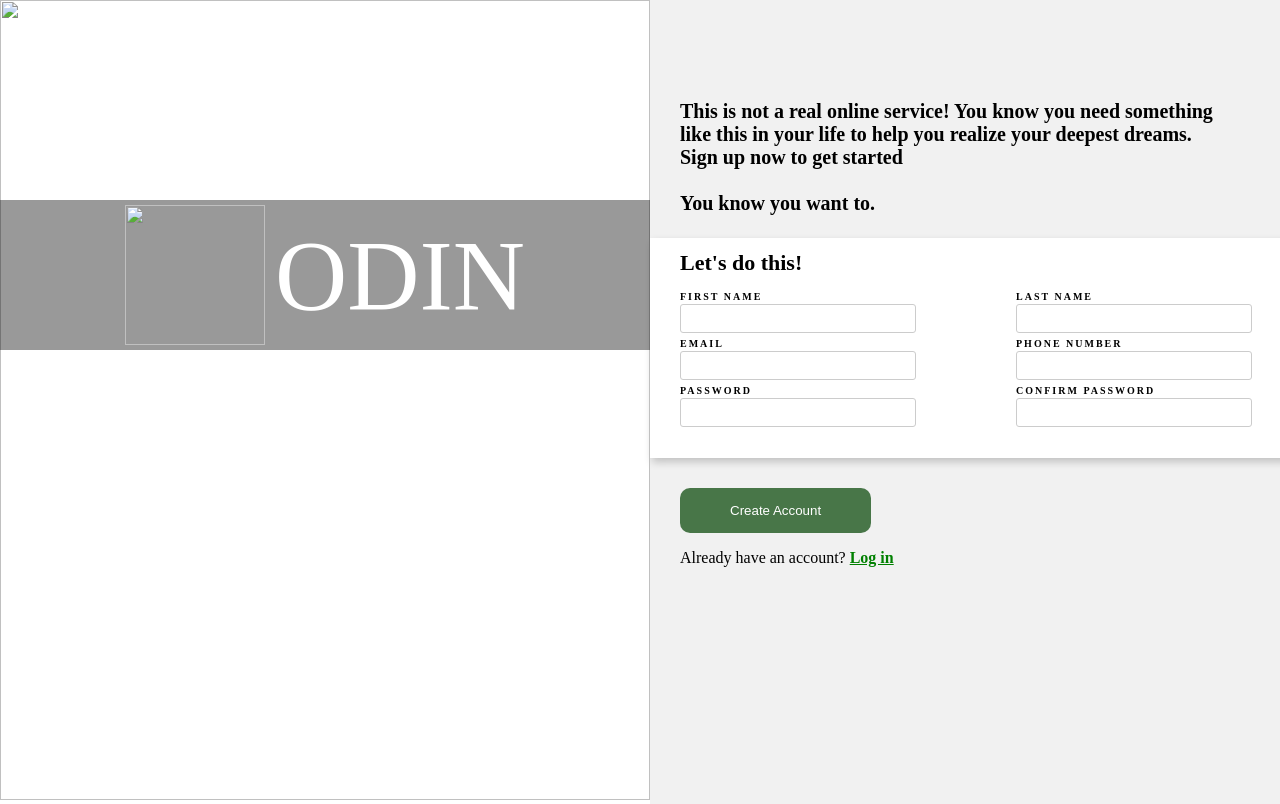
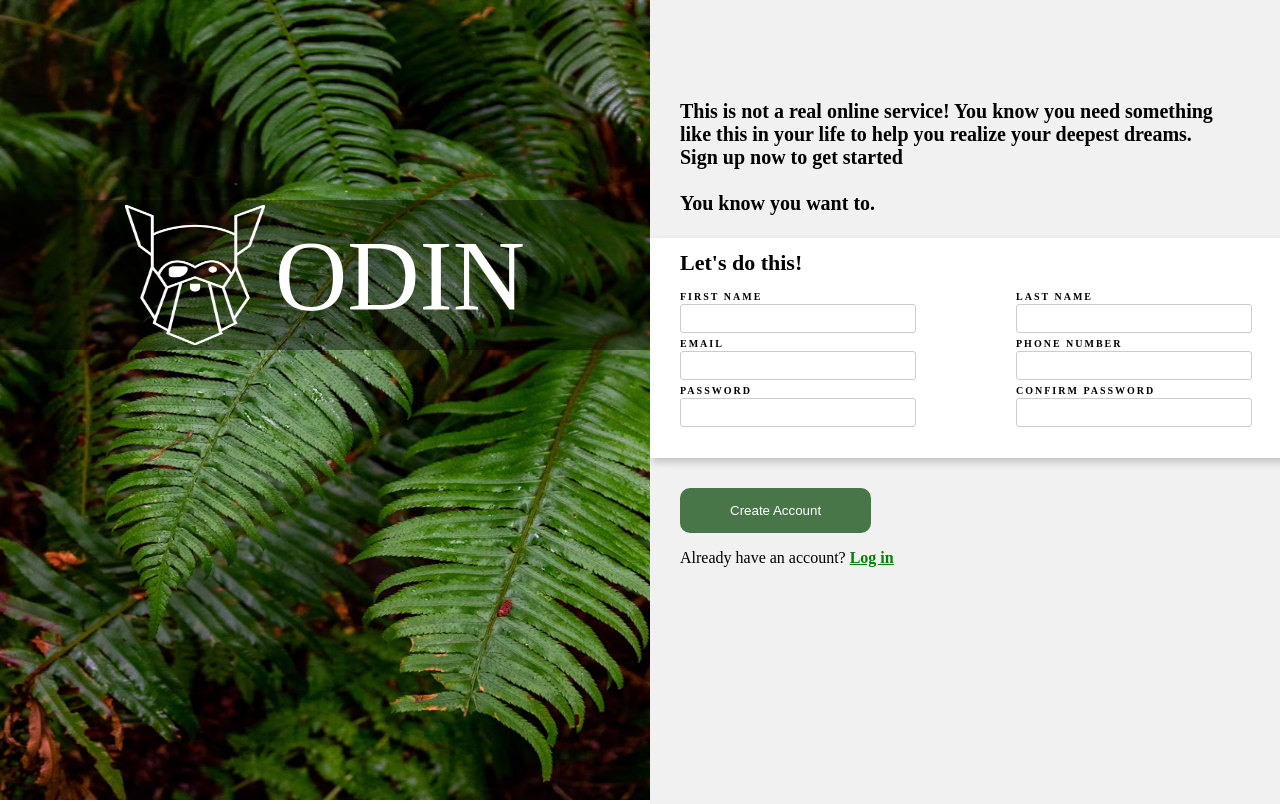
Before and after one commit to mikeandrei32/sign-up-form, a plain HTML site: page index.html in a window 1280 px wide. Shown: the top 804 px of the page. Drawn offline with Linux system fonts and the light colour scheme; the site is published under a folder, as on GitHub Pages, so addresses that start at the root find nothing.

Commit message:
sign-up-form

```diff
--- a/index.html
+++ b/index.html
@@ -11,10 +11,10 @@
     <div class="container">
         <div class="left-section">
             <div class="image">
-                <img class="picture" src="/images/picture.png" alt="">
+                <img class="picture" src="images/picture.png" alt="Picture">
             </div>
             <div class="logos">
-                <img class="logo" src="/images/logo.png" alt="">
+                <img class="logo" src="images/logo.png" alt="Logo">
                 <p>ODIN</p>
             </div>
         </div>
```
Also changed, not shown: 1 other file.
